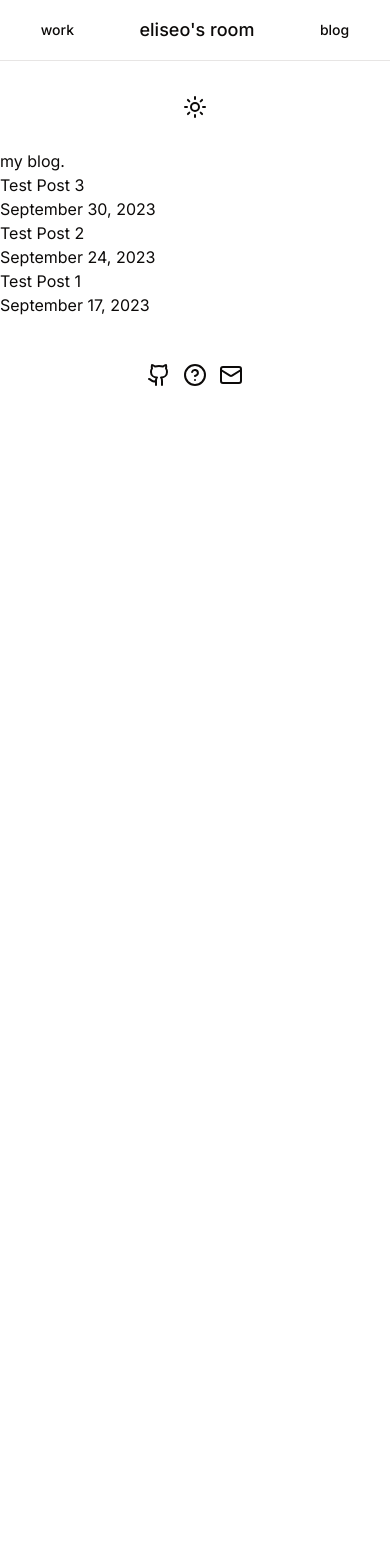
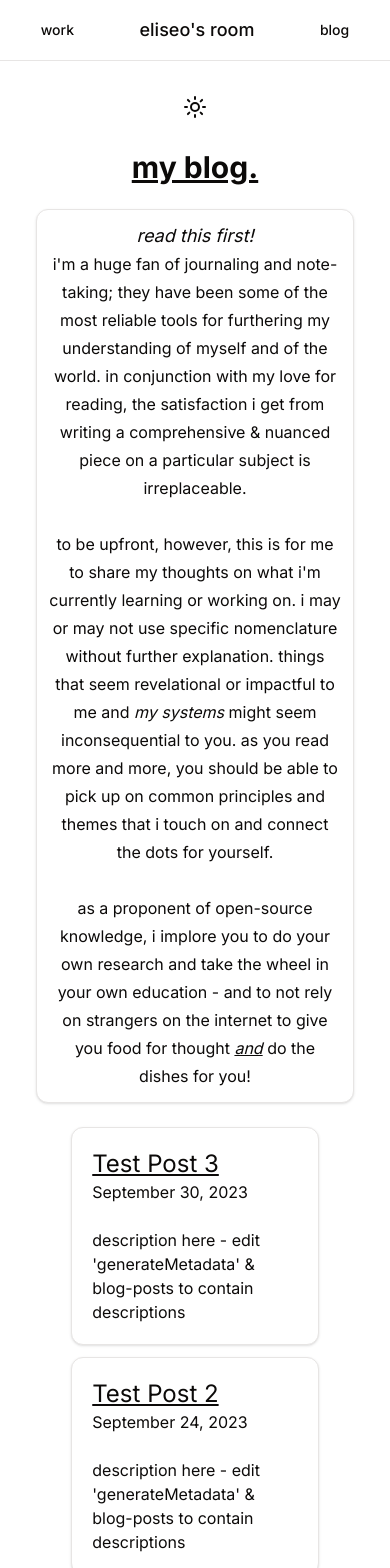
Before and after one commit to ejperez37/personal-site, a Next.js app: page /blog in a window 390 px wide. Shown: the top 1568 px of the page. Before the commit the page ends 844 px from the top, so only its background shows below. Built offline with nearby package versions, Linux system fonts and the light colour scheme.

Commit message:
Add responsive styling to layout of blog page

```diff
--- a/src/app/blog/page.tsx
+++ b/src/app/blog/page.tsx
@@ -1,5 +1,41 @@
-import PostsList from "@/components/PostsList";
+import { Card } from '@/components/ui/card'
+import PostsList from '@/components/PostsList'
+import Container from '@/components/ui/container'
 
 export default function Page() {
-    return <PostsList></PostsList>
+  return (
+    <Container>
+      <div className="mx-6 mt-6 text-center md:text-left">
+        <h2 className="text-3xl font-bold mb-6 underline">my blog.</h2>
+        <Card className="px-3 py-3 leading-7">
+          <h3 className="italic text-center text-lg">read this first!</h3>
+          <p>
+            i&apos;m a huge fan of journaling and note-taking; they have been
+            some of the most reliable tools for furthering my understanding of
+            myself and of the world. in conjunction with my love for reading,
+            the satisfaction i get from writing a comprehensive & nuanced piece
+            on a particular subject is irreplaceable.
+          </p>
+          <br />
+          <p>
+            to be upfront, however, this is for me to share my thoughts on what
+            i&apos;m currently learning or working on. i may or may not use
+            specific nomenclature without further explanation. things that seem
+            revelational or impactful to me and<i> my systems</i> might seem
+            inconsequential to you. as you read more and more, you should be
+            able to pick up on common principles and themes that i touch on and
+            connect the dots for yourself.
+          </p>
+          <br />
+          <p>
+            as a proponent of open-source knowledge, i implore you to do your
+            own research and take the wheel in your own education - and to not
+            rely on strangers on the internet to give you food for thought{' '}
+            <i className="underline">and</i> do the dishes for you!
+          </p>
+        </Card>
+      </div>
+      <PostsList></PostsList>
+    </Container>
+  )
 }
--- a/src/components/ListItem.tsx
+++ b/src/components/ListItem.tsx
@@ -1,19 +1,29 @@
 import Link from 'next/link'
 import getFormattedDate from '@/lib/getFormattedDate'
+import { Card } from '@/components/ui/card'
 
 type Props = {
   post: BlogPost
 }
 
-export default function ListItem({post}: Props) {
+export default function ListItem({ post }: Props) {
   const { id, title, date } = post
   const formattedDate = getFormattedDate(date)
 
   return (
-        <li>
-            <Link href={`/blog/blogposts/${id}`}>{title}</Link>
+    <li className="flex justify-center">
+      <Card className="w-11/12 px-5 py-5">
+        <Link className="underline text-2xl" href={`/blog/blogposts/${id}`}>
+          {title}
+        </Link>
         <br />
         <p>{formattedDate}</p>
+        <br />
+        <p>
+          description here - edit &apos;generateMetadata&apos; & blog-posts to
+          contain descriptions
+        </p>
+      </Card>
     </li>
   )
 }
--- a/src/components/PostsList.tsx
+++ b/src/components/PostsList.tsx
@@ -1,14 +1,13 @@
-import { getSortedPostsData } from "@/lib/posts";
-import ListItem from "@/components/ListItem"
+import { getSortedPostsData } from '@/lib/posts'
+import ListItem from '@/components/ListItem'
 
 export default function PostsList() {
   const posts = getSortedPostsData()
 
   return (
-        <section className="mt-6 mx-auto max-w-2xl">
-            <h2>my blog.</h2>
-            <ul>
-                {posts.map(post => (
+    <section className="mt-6 mx-12">
+      <ul className="w-full grid md:grid-rows-2 md:grid-cols-2 gap-3">
+        {posts.map((post) => (
           <ListItem key={post.id} post={post} />
         ))}
       </ul>
```
Lines whose indentation alone changed are shown as unchanged.
